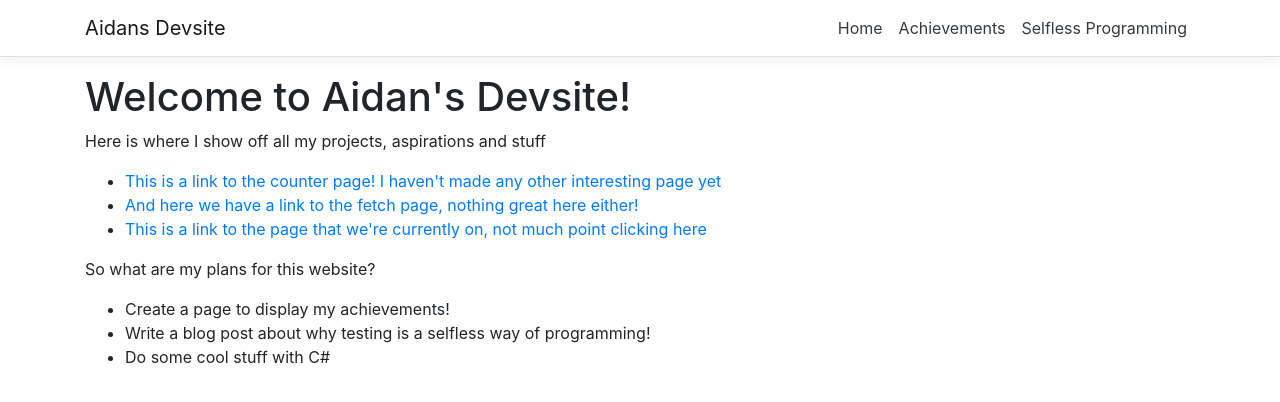
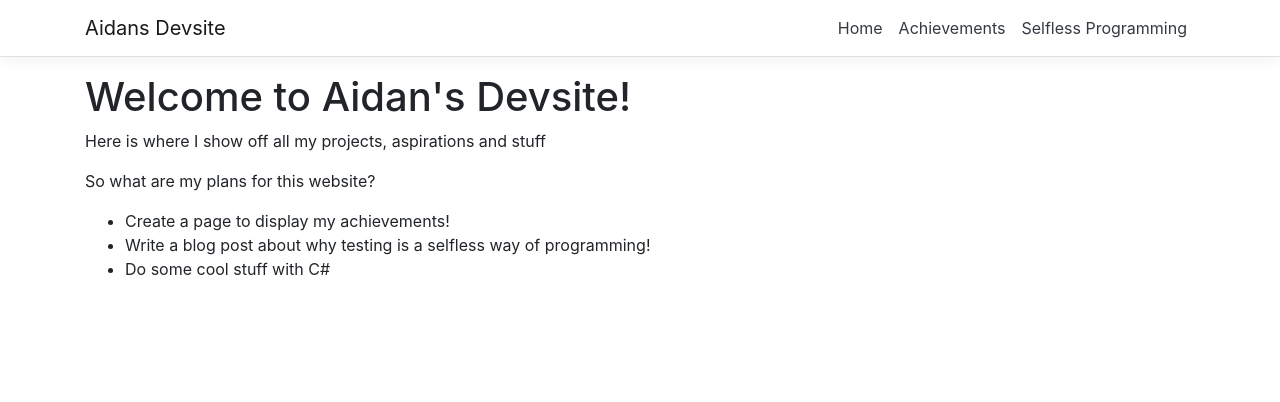
Before and after one commit to AidanTheDeveloper/AidansDevsite, a React (Create React App) app in the folder MyBlog/ClientApp/: page / in a window 1280 px wide. Shown: the top 402 px of the page. Built offline with nearby package versions, Linux system fonts and the light colour scheme.

Commit message:
Removed the links to the fetch-data and counter pages

```diff
--- a/MyBlog/ClientApp/src/components/Home/Home.js
+++ b/MyBlog/ClientApp/src/components/Home/Home.js
@@ -8,11 +8,6 @@ export class Home extends Component {
       <div>
         <h1>Welcome to Aidan's Devsite!</h1>
         <p>Here is where I show off all my projects, aspirations and stuff</p>
-        <ul>
-          <li><a href='/counter'>This is a link to the counter page! I haven't made any other interesting page yet</a></li>
-          <li><a href='/fetch-data'>And here we have a link to the fetch page, nothing great here either!</a></li>
-          <li><a href='/'>This is a link to the page that we're currently on, not much point clicking here</a></li>
-        </ul>
         <p>So what are my plans for this website?</p>
         <ul>
           <li>Create a page to display my achievements!</li>
```
